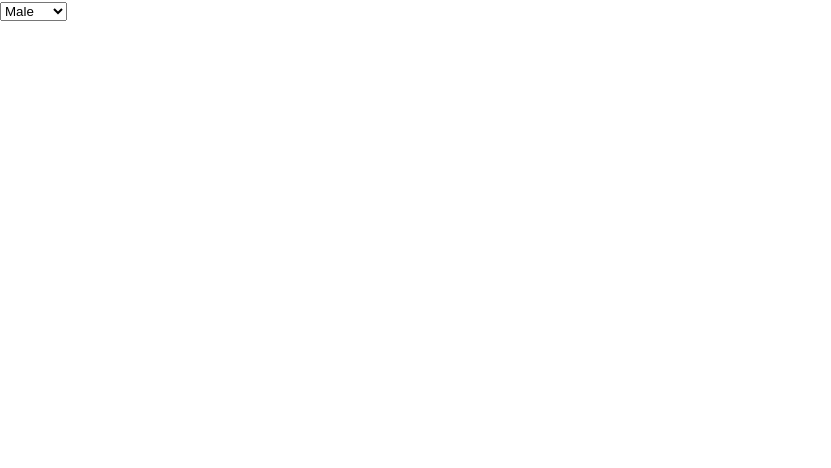
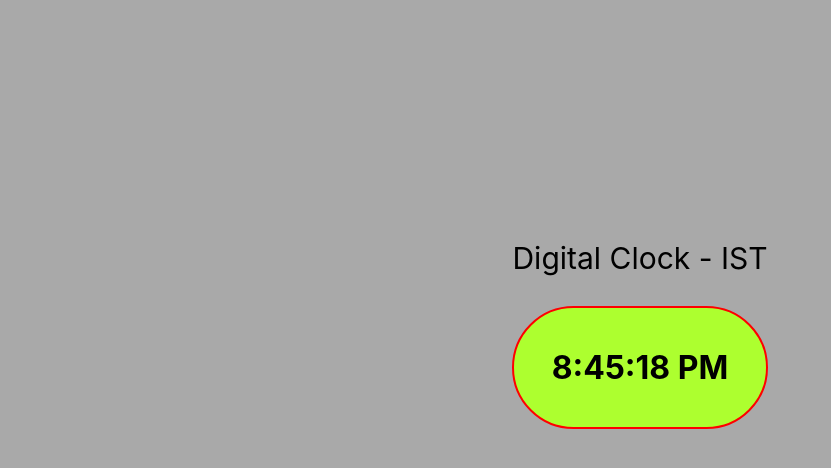
Before and after one commit to ParthTrehan22/LearningReact, a React (Create React App) app in the folder learning_react/: page / in a window 1280 px wide. Shown: the top 468 px of the page, without its empty margins (0-831 px from the left). Built offline with nearby package versions, Linux system fonts and the light colour scheme.

Commit message:
Digital Clock project added

```diff
--- /dev/null
+++ b/learning_react/src/Clock.css
@@ -0,0 +1,19 @@
+*{
+    background-color: darkgray;
+}
+.Timer{
+    margin: 30vh 40vw;
+    text-align: center;
+}
+.Timer > h1{
+    display: flex !important;
+    padding: 40px 0px;
+    justify-content: center;
+    background-color: greenyellow;
+    border: 2px solid red;
+    border-radius: 100px;
+}
+.Timer > p{
+    font-size: 30px;
+    font-style: bold;
+}
--- /dev/null
+++ b/learning_react/src/Clock.js
@@ -0,0 +1,20 @@
+import React from 'react'
+import { useState} from 'react';
+import "./Clock.css"
+
+function Clock() {
+    const time = new Date().toLocaleTimeString();
+    const [currentTime, setCurrentTime] = useState(time);
+    setInterval(() => {
+        const newTime = new Date().toLocaleTimeString();
+        setCurrentTime(newTime);
+    }, 1000);
+    return (
+        <div className="Timer">
+            <p>Digital Clock - IST</p>
+            <h1>{currentTime}</h1>
+        </div>
+    )
+}
+
+export default Clock
--- a/learning_react/src/index.js
+++ b/learning_react/src/index.js
@@ -10,6 +10,7 @@ import Updating from './Updating';
 import Unmounting from './Unmounting';
 import Events from './Events';
 import Forms from './Forms';
+import Clock from './Clock'
 
 ReactDOM.render(
   <React.StrictMode>
@@ -20,7 +21,8 @@ ReactDOM.render(
     {/* <Updating color="Black"></Updating> */}
     {/* <Unmounting></Unmounting> */}
     {/* <Events></Events> */}
-    <Forms></Forms>
+    {/* <Forms></Forms> */}
+    <Clock></Clock>
   </React.StrictMode>,
   document.getElementById('root')
 );
```
